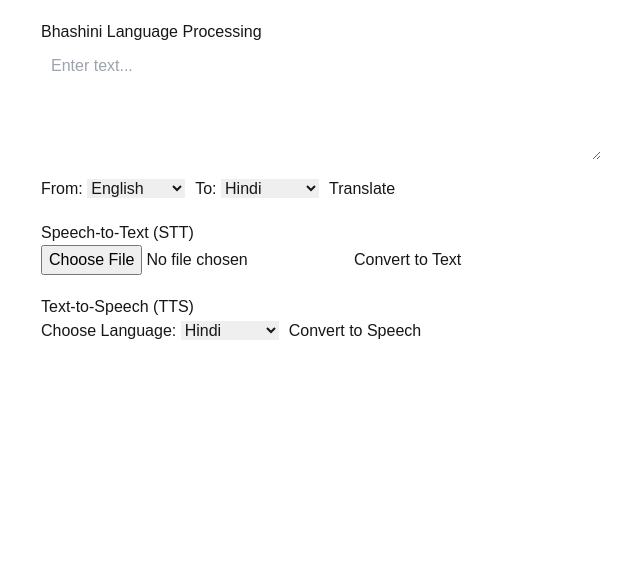
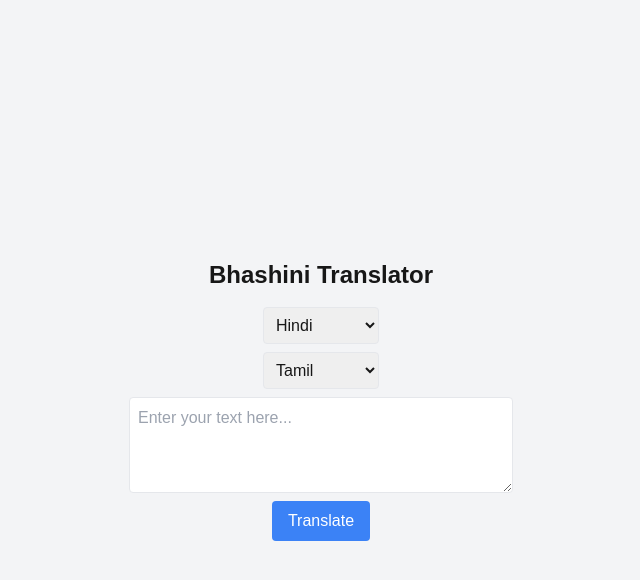
Before and after one commit to NoelG2002/Bhasini-API-front-end, a Next.js app in the folder bhasini-translator/: page / in a window 1280 px wide. Shown: the top 580 px of the page, without its empty margins (319-959 px from the left). Built offline with nearby package versions, Linux system fonts and the light colour scheme.

Commit message:
Update page.tsx

```diff
--- a/bhasini-translator/app/page.tsx
+++ b/bhasini-translator/app/page.tsx
@@ -1,182 +1,115 @@
 "use client";
-import React, { useState } from "react";
-import axios from "axios";
 
-const API_BASE_URL = "https://speech-translation.onrender.com";  // FastAPI Backend URL
+import { useState } from "react";
 
-const App = () => {
+export default function Home() {
     const [text, setText] = useState("");
     const [translatedText, setTranslatedText] = useState("");
-  const [sttResult, setSttResult] = useState("");
-  const [ttsAudio, setTtsAudio] = useState(null);
-  const [selectedFile, setSelectedFile] = useState(null);
-  const [sourceLang, setSourceLang] = useState(0);
-  const [targetLang, setTargetLang] = useState(1);
-  const [ttsLang, setTtsLang] = useState(1);
+    const [selectedSourceLang, setSelectedSourceLang] = useState(1); // Default: Hindi
+    const [selectedTargetLang, setSelectedTargetLang] = useState(7); // Default: Tamil
 
-  // Language options
-  const languages = {
-    0: "English",
-    1: "Hindi",
-    2: "Gom",
-    3: "Kannada",
-    4: "Dogri",
-    5: "Bodo",
-    6: "Urdu",
-    7: "Tamil",
-    8: "Kashmiri",
-    9: "Assamese",
-    10: "Bengali",
-    11: "Marathi",
-    12: "Sindhi",
-    13: "Maithili",
-    14: "Punjabi",
-    15: "Malayalam",
-    16: "Manipuri",
-    17: "Telugu",
-    18: "Sanskrit",
-    19: "Nepali",
-    20: "Santali",
-    21: "Gujarati",
-    22: "Odia"
-  };
+    // Language options (should match backend's numbering)
+    const languages = [
+    { id: 0, name: "English" },
+    { id: 1, name: "Hindi" },
+    { id: 2, name: "Gom" },
+    { id: 3, name: "Kannada" },
+    { id: 4, name: "Dogri" },
+    { id: 5, name: "Bodo" },
+    { id: 6, name: "Urdu" },
+    { id: 7, name: "Tamil" },
+    { id: 8, name: "Kashmiri" },
+    { id: 9, name: "Assamese" },
+    { id: 10, name: "Bengali" },
+    { id: 11, name: "Marathi" },
+    { id: 12, name: "Sindhi" },
+    { id: 13, name: "Maithili" },
+    { id: 14, name: "Punjabi" },
+    { id: 15, name: "Malayalam" },
+    { id: 16, name: "Manipuri" },
+    { id: 17, name: "Telugu" },
+    { id: 18, name: "Sanskrit" },
+    { id: 19, name: "Nepali" },
+    { id: 20, name: "Santali" },
+    { id: 21, name: "Gujarati" },
+    { id: 22, name: "Odia" },
+];
 
-  // ✅ Translate Text
+
+    // Handle translation request
     const handleTranslate = async () => {
-    try {
-      const response = await axios.post(`${API_BASE_URL}/translate`, {
-        source_language: sourceLang,
-        content: text,
-        target_language: targetLang
-      });
-
-      setTranslatedText(response.data.translated_content || "Translation Failed");
-    } catch (error) {
-      console.error("Translation error:", error);
-    }
-  };
-
-  // ✅ Handle File Selection for STT
-  const handleFileChange = (event) => {
-    setSelectedFile(event.target.files[0]);
-  };
-
-  // ✅ Speech-to-Text (STT)
-  const handleSTT = async () => {
-    if (!selectedFile) {
-      alert("Please select an audio file!");
+        if (!text.trim()) {
+            alert("Please enter text to translate!");
             return;
         }
 
-    const formData = new FormData();
-    formData.append("audio", selectedFile);
-
-    try {
-      const response = await axios.post(`${API_BASE_URL}/stt?language=${sourceLang}`, formData, {
-        headers: { "Content-Type": "multipart/form-data" }
+        const response = await fetch("https://speech-translation.onrender.com/scaler/translate", {
+            method: "POST",
+            headers: { "Content-Type": "application/json" },
+            body: JSON.stringify({
+                source_language: selectedSourceLang,
+                content: text,
+                target_language: selectedTargetLang
+            })
         });
 
-      setSttResult(response.data.transcription || "STT Failed");
-    } catch (error) {
-      console.error("STT Error:", error);
-    }
-  };
-
-  // ✅ Text-to-Speech (TTS)
-  const handleTTS = async () => {
-    try {
-      const response = await axios.post(`${API_BASE_URL}/tts`, {
-        language: ttsLang,
-        text: text
-      });
-
-      if (response.data.audio_content) {
-        const audioBlob = new Blob([new Uint8Array(atob(response.data.audio_content).split("").map(char => char.charCodeAt(0)))], { type: "audio/wav" });
-        setTtsAudio(URL.createObjectURL(audioBlob));
+        const data = await response.json();
+        if (data.status_code === 200) {
+            setTranslatedText(data.translated_content);
         } else {
-        alert("TTS Failed");
-      }
-    } catch (error) {
-      console.error("TTS Error:", error);
+            alert("Translation failed. Please try again!");
         }
     };
 
     return (
-    <div style={{ padding: "20px", maxWidth: "600px", margin: "auto" }}>
-      <h2>Bhashini Language Processing</h2>
+        <div className="flex flex-col items-center justify-center min-h-screen bg-gray-100">
+            <h1 className="text-2xl font-bold mb-4">Bhashini Translator</h1>
+
+            {/* Source Language Dropdown */}
+            <select
+                className="mb-2 p-2 border rounded"
+                onChange={(e) => setSelectedSourceLang(parseInt(e.target.value))}
+                value={selectedSourceLang}
+            >
+                {languages.map((lang) => (
+                    <option key={lang.id} value={lang.id}>{lang.name}</option>
+                ))}
+            </select>
+
+            {/* Target Language Dropdown */}
+            <select
+                className="mb-2 p-2 border rounded"
+                onChange={(e) => setSelectedTargetLang(parseInt(e.target.value))}
+                value={selectedTargetLang}
+            >
+                {languages.map((lang) => (
+                    <option key={lang.id} value={lang.id}>{lang.name}</option>
+                ))}
+            </select>
 
             {/* Input Text */}
             <textarea
-        rows="4"
-        placeholder="Enter text..."
+                className="p-2 border rounded w-96 h-24"
+                placeholder="Enter your text here..."
                 value={text}
                 onChange={(e) => setText(e.target.value)}
-        style={{ width: "100%", padding: "10px", marginBottom: "10px" }}
             />
 
-      {/* Language Selection */}
-      <div>
-        <label>From: </label>
-        <select value={sourceLang} onChange={(e) => setSourceLang(Number(e.target.value))}>
-          {Object.entries(languages).map(([code, name]) => (
-            <option key={code} value={code}>{name}</option>
-          ))}
-        </select>
+            {/* Translate Button */}
+            <button
+                className="bg-blue-500 text-white px-4 py-2 rounded mt-2"
+                onClick={handleTranslate}
+            >
+                Translate
+            </button>
 
-        <label style={{ marginLeft: "10px" }}>To: </label>
-        <select value={targetLang} onChange={(e) => setTargetLang(Number(e.target.value))}>
-          {Object.entries(languages).map(([code, name]) => (
-            <option key={code} value={code}>{name}</option>
-          ))}
-        </select>
-
-        <button onClick={handleTranslate} style={{ marginLeft: "10px" }}>Translate</button>
-      </div>
-
-      {/* Translated Text */}
+            {/* Translated Output */}
             {translatedText && (
-        <div style={{ marginTop: "10px", padding: "10px", background: "#f1f1f1" }}>
-          <strong>Translated:</strong> {translatedText}
-        </div>
-      )}
-
-      {/* Speech-to-Text (STT) */}
-      <div style={{ marginTop: "20px" }}>
-        <h3>Speech-to-Text (STT)</h3>
-        <input type="file" accept="audio/*" onChange={handleFileChange} />
-        <button onClick={handleSTT} style={{ marginLeft: "10px" }}>Convert to Text</button>
-      </div>
-
-      {/* STT Result */}
-      {sttResult && (
-        <div style={{ marginTop: "10px", padding: "10px", background: "#f1f1f1" }}>
-          <strong>Transcribed Text:</strong> {sttResult}
-        </div>
-      )}
-
-      {/* Text-to-Speech (TTS) */}
-      <div style={{ marginTop: "20px" }}>
-        <h3>Text-to-Speech (TTS)</h3>
-        <label>Choose Language: </label>
-        <select value={ttsLang} onChange={(e) => setTtsLang(Number(e.target.value))}>
-          {Object.entries(languages).map(([code, name]) => (
-            <option key={code} value={code}>{name}</option>
-          ))}
-        </select>
-        <button onClick={handleTTS} style={{ marginLeft: "10px" }}>Convert to Speech</button>
-      </div>
-
-      {/* Play Generated Speech */}
-      {ttsAudio && (
-        <div style={{ marginTop: "10px" }}>
-          <audio controls>
-            <source src={ttsAudio} type="audio/wav" />
-            Your browser does not support the audio element.
-          </audio>
+                <div className="mt-4 p-4 border rounded bg-white w-96">
+                    <h2 className="text-lg font-bold">Translated Text:</h2>
+                    <p>{translatedText}</p>
                 </div>
             )}
         </div>
     );
-};
-
-export default App;
+}
```
Lines whose indentation alone changed are shown as unchanged.
